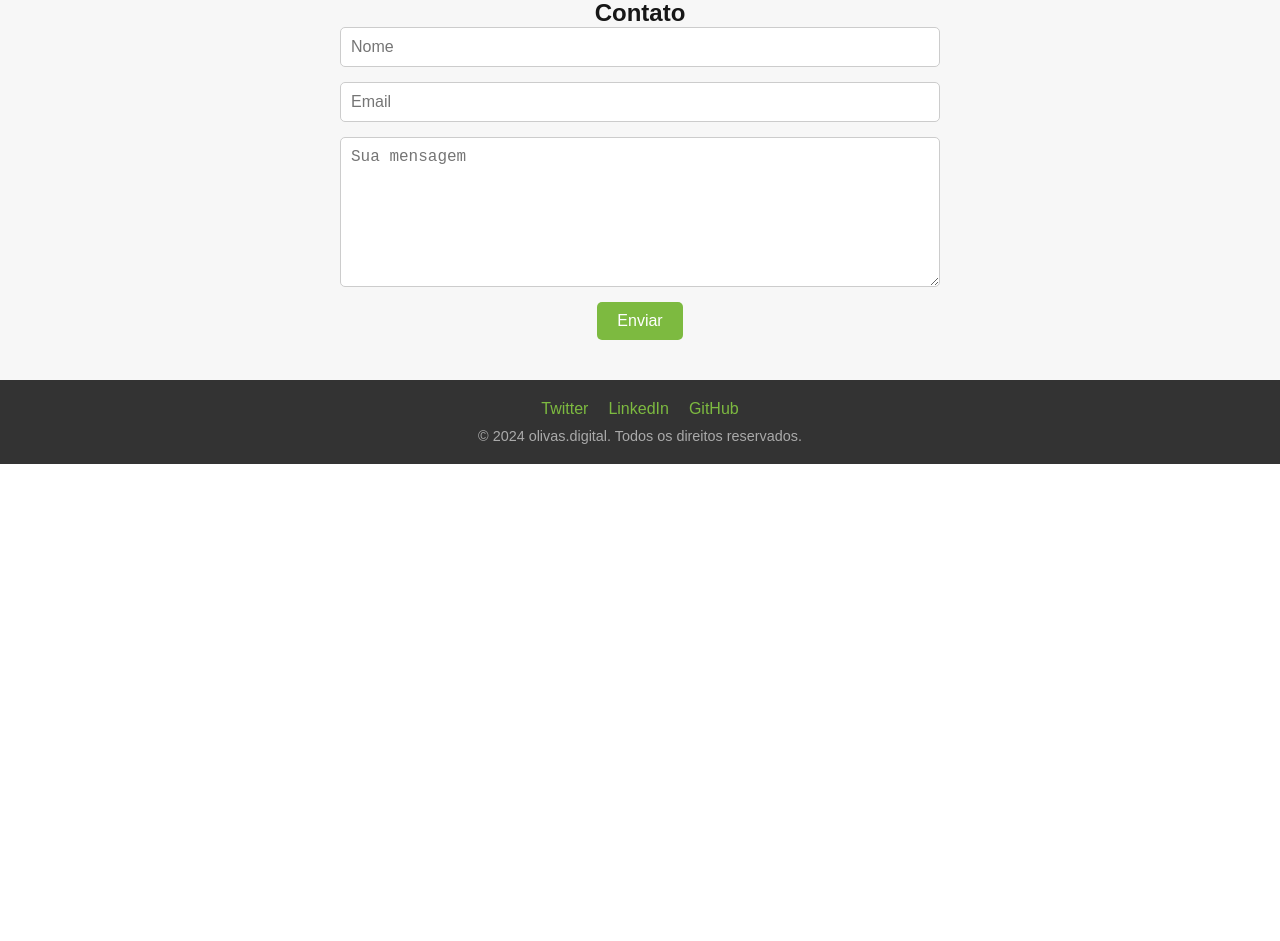
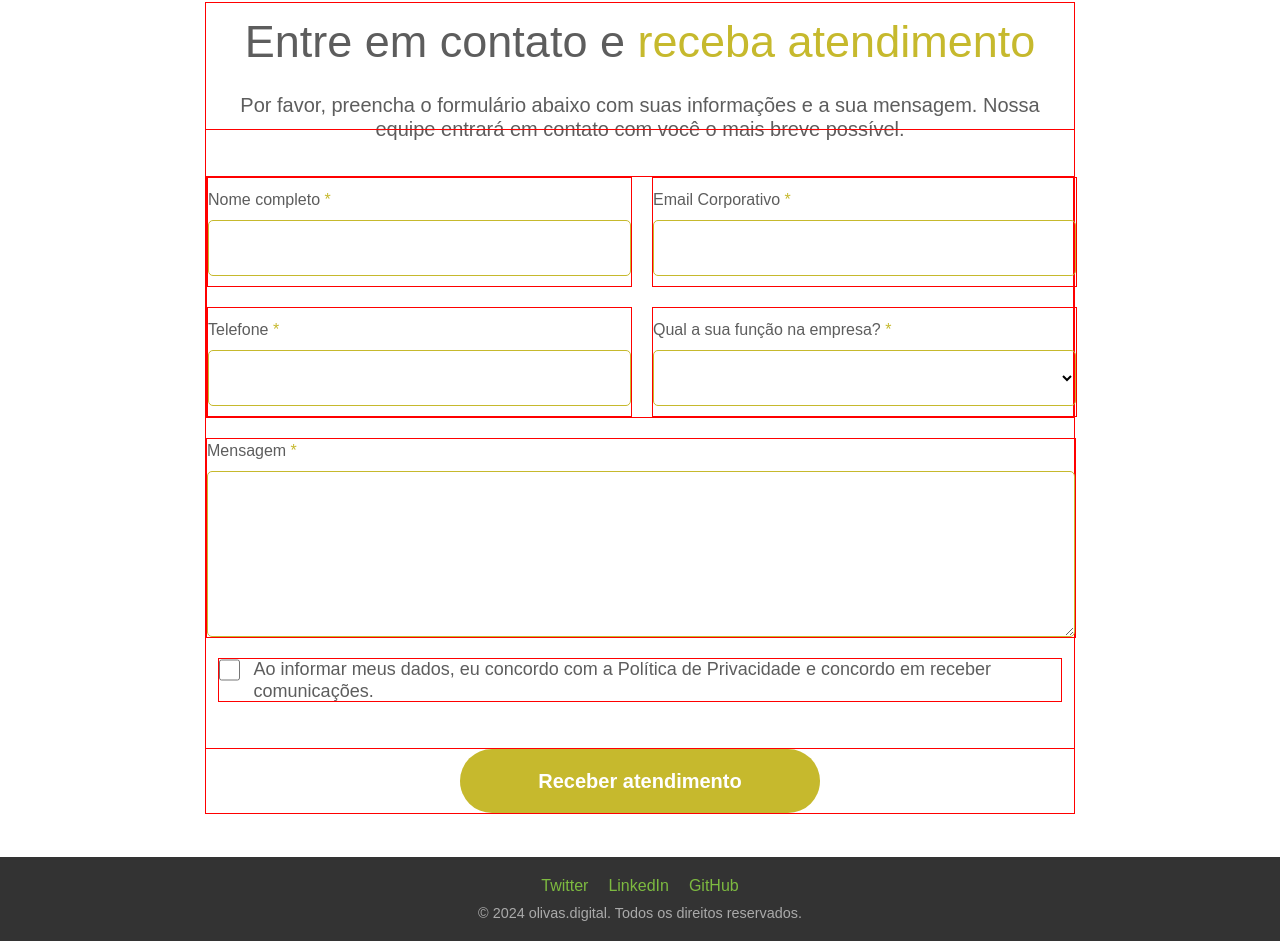
Before and after one commit to MrGhostsnow/test-olivas, a Next.js app: page / in a window 1280 px wide. Shown: the part 1754-2695 px from the top of the page. Before the commit the page ends 2218 px from the top, so only its background shows below. Built offline with nearby package versions, Linux system fonts and the light colour scheme; no server answers.

Commit message:
feat: ContactForm

```diff
--- a/src/app/components/ContactForm/index.tsx
+++ b/src/app/components/ContactForm/index.tsx
@@ -2,10 +2,19 @@
 import { useState } from "react";
 import {
   Container,
+  ContainerContent,
+  TitleForm,
+  FormBlock,
+  FormBlockMessage,
   Form,
+  FormGrid,
+  FormInput,
+  Label,
   Input,
+  Option,
   TextArea,
   Button,
+  Checkbox,
   SuccessMessage,
 } from "./styles";
 
@@ -13,6 +22,8 @@ const ContactForm = () => {
   const [formData, setFormData] = useState({
     name: "",
     email: "",
+    phone: "",
+    function: "",
     message: "",
   });
 
@@ -35,36 +46,88 @@ const ContactForm = () => {
 
   return (
     <Container>
-      <h2>Contato</h2>
+      <ContainerContent>
+        <TitleForm>
+          <h2>
+            Entre em contato e{" "}
+            <span style={{ color: "#C6B92D" }}>receba atendimento</span>
+          </h2>
+          <p>
+            Por favor, preencha o formulário abaixo com suas informações e a sua
+            mensagem. Nossa equipe entrará em contato com você o mais breve
+            possível.
+          </p>
+        </TitleForm>
         <Form onSubmit={handleSubmit}>
+          <FormGrid>
+            <FormBlock>
+              <Label htmlFor="name">
+                Nome completo <span style={{ color: "#C6B92D" }}>*</span>
+              </Label>
               <Input
                 type="text"
                 name="name"
-          placeholder="Nome"
                 value={formData.name}
                 onChange={handleChange}
                 required
               />
+            </FormBlock>
+            <FormBlock>
+              <Label htmlFor="email">
+                Email Corporativo <span style={{ color: "#C6B92D" }}>*</span>
+              </Label>
               <Input
                 type="email"
                 name="email"
-          placeholder="Email"
                 value={formData.email}
                 onChange={handleChange}
                 required
               />
+            </FormBlock>
+            <FormBlock>
+              <Label htmlFor="phone">
+                Telefone <span style={{ color: "#C6B92D" }}>*</span>
+              </Label>
+              <Input
+                type="number"
+                name="phoneer"
+                value={formData.phone}
+                onChange={handleChange}
+                required
+              />
+            </FormBlock>
+            <FormBlock>
+              <Label htmlFor="job">
+                Qual a sua função na empresa?{" "}
+                <span style={{ color: "#C6B92D" }}>*</span>
+              </Label>
+              <Option name="job" value={formData.function} required />
+            </FormBlock>
+          </FormGrid>
+          <FormBlockMessage style={{ width: "870px" }}>
+            <Label htmlFor="message">
+              Mensagem <span style={{ color: "#C6B92D" }}>*</span>
+            </Label>
             <TextArea
               name="message"
-          placeholder="Sua mensagem"
               value={formData.message}
               onChange={handleChange}
               required
             />
-        <Button type="submit">Enviar</Button>
+          </FormBlockMessage>
+          <FormInput>
+            <Checkbox type="checkbox" />
+            <p>
+              Ao informar meus dados, eu concordo com a Política de
+              Privacidade e concordo em receber comunicações.
+            </p>
+          </FormInput>
         </Form>
+        <Button type="submit">Receber atendimento</Button>
         {success && (
           <SuccessMessage>Mensagem enviada com sucesso!</SuccessMessage>
         )}
+      </ContainerContent>
     </Container>
   );
 };
--- a/src/app/components/ContactForm/styles.ts
+++ b/src/app/components/ContactForm/styles.ts
@@ -1,49 +1,169 @@
 import styled from 'styled-components';
 
 export const Container = styled.section`
-  padding: 40px;
-  background-color: #f7f7f7;
-  text-align: center;
+  height: 898px;
+  padding: 64px 0 64px 0;
+  display: flex;
+  justify-content: center;
+  align-items: center;
+  flex-direction: column;
+  gap: 64px;
+`;
+
+export const ContainerContent = styled.div`
+  width: 870px;
+  height: 898px;
+  display: flex;
+  flex-direction: column;
+  justify-content: space-between;
+  align-items: center;
+  border: 1px solid red;
+`;
+
+export const TitleForm = styled.div`
+  display: flex;
+  flex-direction: column;
+  align-items: center;
+  justify-content: center;
+  width: 870px;
+  height: 126px;
+  gap: 24px;
+  color: #5D5D5D;
+
+  h2 {
+    font-size: 45px;
+    line-height: 54px;
+    font-weight: 500;
+    height: 54px;
+  }
+
+  p {
+    font-size: 20px;
+    line-height: 24px;
+    font-weight: 400;
+    height: 24px;
+    width: 860px;
+    text-align: center;
+  }
+
 `;
 
 export const Form = styled.form`
+  width: 870px;
+  height: 620px;
   display: flex;
   flex-direction: column;
-  align-items: center;
-  gap: 15px;
-  width: 100%;
-  max-width: 600px;
-  margin: 0 auto;
+  justify-content: center;
+  gap: 20px;
+  border: 1px solid red;
+`;
+
+export const FormGrid = styled.div`
+  display: grid;
+  grid-template-columns: repeat(2, 1fr);
+  gap: 20px;
+  border: 1px solid red;
+`;
+
+export const FormBlock = styled.div`
+  display: flex;
+  flex-direction: column;
+  justify-content: center;
+  gap: 8px;
+  height: 110px;
+  border: 1px solid red;
+  width: 425px;
+`;
+
+export const FormBlockMessage = styled.div`
+  display: flex;
+  flex-direction: column;
+  justify-content: center;
+  gap: 8px;
+  height: 200px;
+  border: 1px solid red;
+`;
+
+export const FormInput = styled.div`
+  display: flex;
+  justify-content: center;
+  gap: 14px;
+  height: 44px;
+  border: 1px solid red;
+  width: 844px;
+  align-self: center;
+  p{
+    font-size: 18px;
+    font-weight: 400;
+    line-height: 21.6px;
+    color: #5D5D5D;
+  }
+`;
+
+export const Label = styled.label`
+  font-size: 20px
+  font-weight: 700;
+  line-height: 24px;
+  color: #5D5D5D;
 `;
 
 export const Input = styled.input`
-  width: 100%;
+  width: 423px;
+  height: 56px;
   padding: 10px;
   font-size: 1rem;
-  border: 1px solid #ccc;
+  background-color: transparent;
+  border: 1px solid #C6B92D;
   border-radius: 5px;
+  outline: none;
+  color: black;
+`;
+
+export const Option = styled.select`
+  width: 423px;
+  height: 56px;
+  padding: 10px;
+  font-size: 1rem;
+  background-color: transparent;
+  border: 1px solid #C6B92D;
+  border-radius: 5px;
+  outline: none;
+  color: black;
 `;
 
 export const TextArea = styled.textarea`
   width: 100%;
+  height: 200px;
   padding: 10px;
   font-size: 1rem;
-  border: 1px solid #ccc;
+  background-color: transparent;
+  border: 1px solid #C6B92D;
   border-radius: 5px;
-  height: 150px;
+  outline: none;
+  color: black;
 `;
 
 export const Button = styled.button`
-  padding: 10px 20px;
-  font-size: 1rem;
-  color: #fff;
-  background-color: #7dba40;
+  width: 360px;
+  height: 64px;
+  border-radius: 50px;
+  padding: 20px 30px 20px 30px;
+  background-color: #C6B92D;
   border: none;
-  border-radius: 5px;
+  color: white;
+  font-size: 20px;
+  font-weight: 700;
+  line-height: 24px;
   cursor: pointer;
-  &:hover {
-    background-color: #6ba933;
-  }
+
+`;
+
+export const Checkbox = styled.input`
+  width: 22px;
+  height: 22px;
+  border: 5px solid #C6B92D;
+  border-radius: 4px;
+  outline: none;
 `;
 
 export const SuccessMessage = styled.p`
```
Lines whose indentation alone changed are shown as unchanged.
